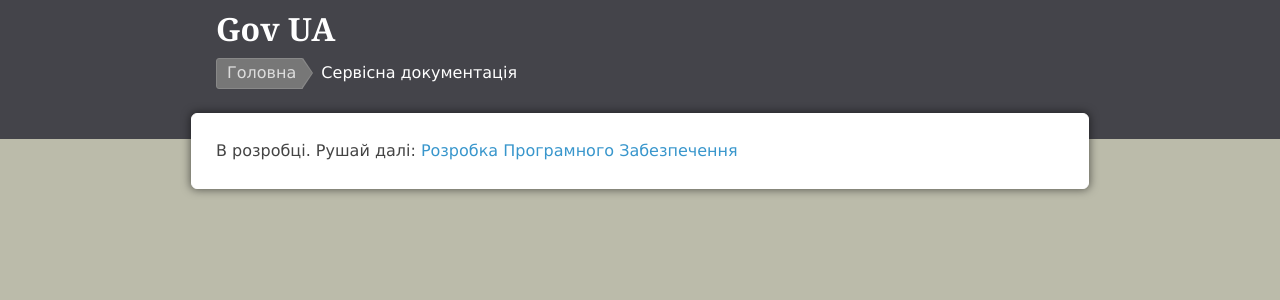
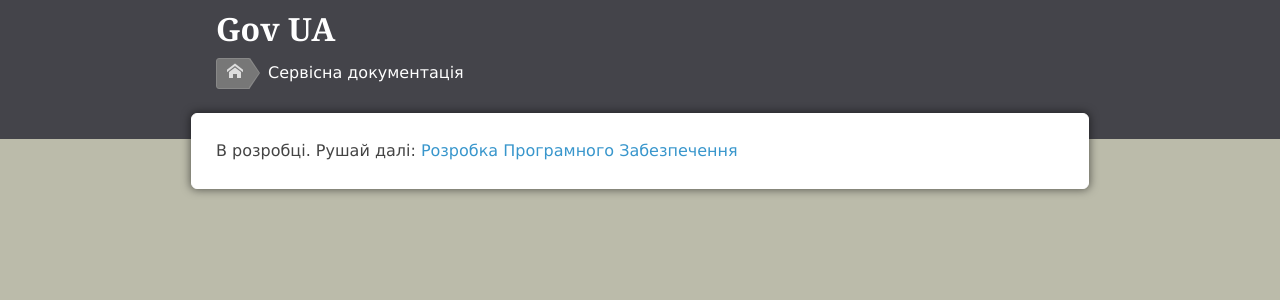
Before and after one commit to gov-ua/gov-ua.github.io, a Jekyll site: the page built from service-manual/index.md, in a window 1280 px wide. Shown: the top 300 px of the page. Built offline with Jekyll 4.4.1, drawn with Linux system fonts in a browser that asks for light colours.

Commit message:
add: Замінив зображення в .breadcrumbs на іконду хатинки

```diff
--- a/_layouts/default.html
+++ b/_layouts/default.html
@@ -7,12 +7,21 @@
     <meta name="viewport" content="width=device-width initial-scale=1, maximum-scale=1">
 
     <link rel="stylesheet" href="/assets/main.css">
+    <link rel="stylesheet" href="/assets/font-icons.css">
+
     <!--[if lt IE 9]>
     <script src="http://html5shiv-printshiv.googlecode.com/svn/trunk/html5shiv-printshiv.js"></script>
+    <![endif]-->
+    <!--[if lte IE 7]>
+    <link rel="stylesheet" href="/assets/ie7/ie7.css">
     <![endif]-->
 </head>
 <body>
     {{ content }}
 {% if site.debug %}<script>document.write('<script src="http://' + (location.host || 'localhost').split(':')[0] + ':35729/livereload.js?snipver=1"></' + 'script>')</script>{% endif %}
+
+    <!--[if lte IE 7]>
+    <script src="/assets/ie7/ie7.js"></script>
+    <![endif]-->
 </body>
 </html>
--- a/_layouts/page.html
+++ b/_layouts/page.html
@@ -7,7 +7,7 @@ layout: default
         <h1 class="site-title">{{ site.title }}</h1>
         {% if page.breadcrumbs %}
             <nav class="breadcrumbs">
-                <a href="/" title="Головна сторінка">Головна</a>
+                <a href="/" title="Головна сторінка"><span class="icon icon-home"></span></a>
                 {% for bc in page.breadcrumbs %}
                     {% if page.url == bc.url %}
                         <span>{{ bc.title }}</span>
--- /dev/null
+++ b/assets/font-icons.css
@@ -0,0 +1,28 @@
+@font-face {
+	font-family: 'font-icons';
+	src:url('fonts/font-icons.eot?-ca7iyc');
+	src:url('fonts/font-icons.eot?#iefix-ca7iyc') format('embedded-opentype'),
+		url('fonts/font-icons.woff?-ca7iyc') format('woff'),
+		url('fonts/font-icons.ttf?-ca7iyc') format('truetype'),
+		url('fonts/font-icons.svg?-ca7iyc#font-icons') format('svg');
+	font-weight: normal;
+	font-style: normal;
+}
+
+.icon {
+	font-family: 'font-icons';
+	speak: none;
+	font-style: normal;
+	font-weight: normal;
+	font-variant: normal;
+	text-transform: none;
+	line-height: 1;
+
+	/* Better Font Rendering =========== */
+	-webkit-font-smoothing: antialiased;
+	-moz-osx-font-smoothing: grayscale;
+}
+
+.icon-home:before {
+	content: "\e900";
+}
--- /dev/null
+++ b/assets/ie7/ie7.css
@@ -0,0 +1,3 @@
+.icon-home {
+	*zoom: expression(this.runtimeStyle['zoom'] = '1', this.innerHTML = '&#xe900;');
+}
```
Also changed, not shown: assets/ie7/ie7.js (added, +32 -0 lines), assets/fonts/font-icons.ttf (added), assets/fonts/font-icons.woff (added), 2 other files.
